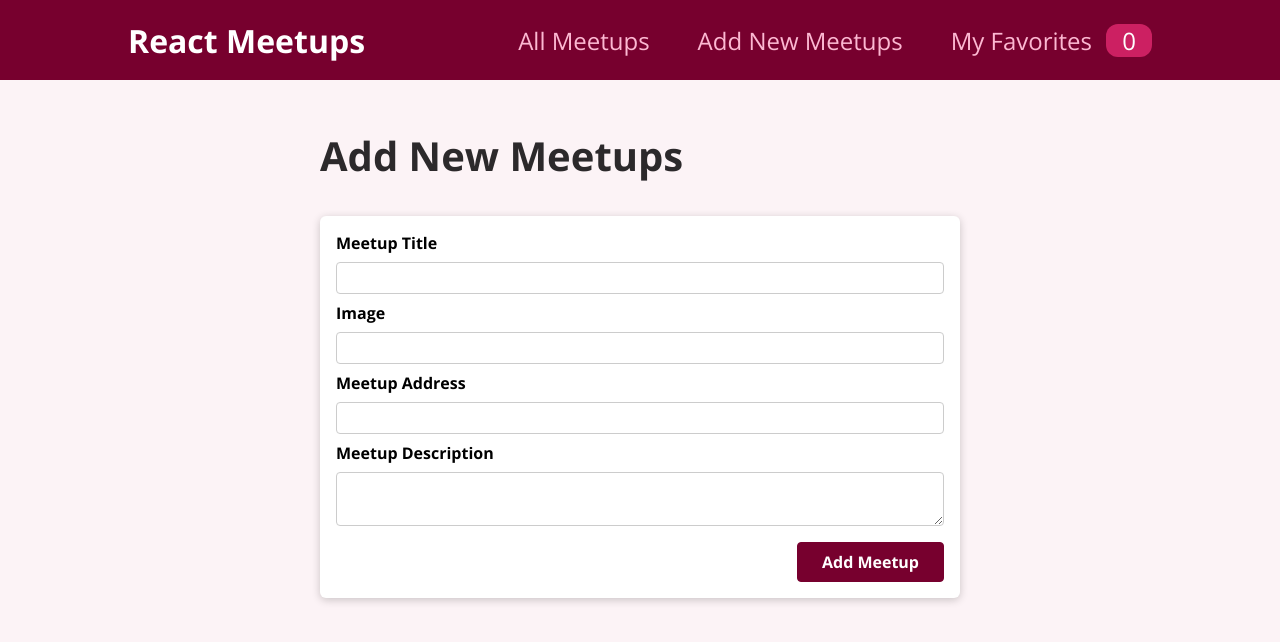
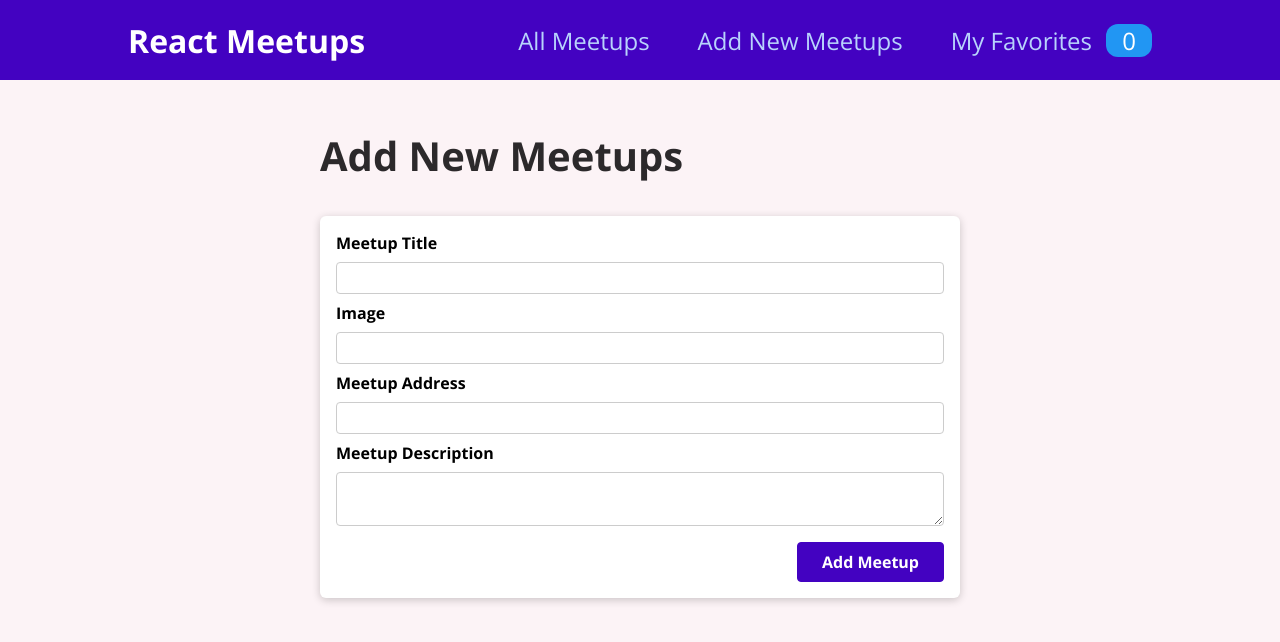
Before and after one commit to thekalpeshchoudhary/react-meetupapp, a React (Create React App) app: page /AddNewMeetups in a window 1280 px wide. Shown: the top 642 px of the page. Built offline with nearby package versions, Linux system fonts and the light colour scheme.

Commit message:
Sass implementation

```diff
--- a/package.json
+++ b/package.json
@@ -6,11 +6,11 @@
     "@testing-library/jest-dom": "^5.16.4",
     "@testing-library/react": "^13.3.0",
     "@testing-library/user-event": "^13.5.0",
-    "node-sass": "^7.0.1",
     "react": "^18.1.0",
     "react-dom": "^18.1.0",
     "react-router-dom": "^6.3.0",
     "react-scripts": "5.0.1",
+    "sass": "^1.52.3",
     "web-vitals": "^2.1.4"
   },
   "scripts": {
--- a/src/components/layouts/MainNav.module.scss
+++ b/src/components/layouts/MainNav.module.scss
@@ -1,35 +1,34 @@
+@use "../theme/_theme.scss";
+
 .header {
   width: 100%;
   height: 5rem;
   display: flex;
   align-items: center;
   justify-content: space-between;
-  background-color: #77002e;
+  background-color: theme.$primary-color;
   padding: 0 10%;
+  ul {
+    list-style: none;
+    margin: 0;
+    padding: 0;
+    display: flex;
+    align-items: baseline;
+  }
+  li {
+    margin-left: 3rem;
+  }
+  a {
+    text-decoration: none;
+    font-size: 1.5rem;
+    color: theme.$link-color;
+  }
 }
 
 .logo {
   font-size: 2rem;
   color: white;
   font-weight: bold;
-}
-
-.header ul {
-  list-style: none;
-  margin: 0;
-  padding: 0;
-  display: flex;
-  align-items: baseline;
-}
-
-.header li {
-  margin-left: 3rem;
-}
-
-.header a {
-  text-decoration: none;
-  font-size: 1.5rem;
-  color: #fcb8d2;
 }
 
 .header a:hover,
@@ -39,7 +38,7 @@
 }
 
 .badge {
-  background-color: #cc2062;
+  background-color: #2196f3;
   color: white;
   border-radius: 12px;
   padding: 0 1rem;
--- a/src/components/meetups/MeetupItem.module.scss
+++ b/src/components/meetups/MeetupItem.module.scss
@@ -1,3 +1,5 @@
+@use "../theme/_theme.scss";
+
 .item {
   margin: 1rem 0;
 }
@@ -33,8 +35,8 @@
 .actions button {
   font: inherit;
   cursor: pointer;
-  color: #77002e;
-  border: 1px solid #77002e;
+  color: theme.$primary-color;
+  border: 1px solid theme.$primary-color;
   background-color: transparent;
   padding: 0.5rem 1.5rem;
   border-radius: 4px;
--- a/src/components/meetups/NewMeetupForm.module.scss
+++ b/src/components/meetups/NewMeetupForm.module.scss
@@ -1,4 +1,4 @@
-$primary-color: #77002e;
+@use "../theme/_theme.scss";
 
 .form {
   padding: 1rem;
@@ -32,16 +32,16 @@ $primary-color: #77002e;
 .actions button {
   font: inherit;
   cursor: pointer;
-  background-color: $primary-color;
+  background-color: theme.$primary-color;
   color: white;
   padding: 0.5rem 1.5rem;
-  border: 1px solid #77002e;
+  border: 1px solid theme.$primary-color;
   border-radius: 4px;
   font-weight: bold;
 }
 
 .actions button:hover,
 .actions button:active {
-  background-color: #a50e48;
-  border-color: #a50e48;
+  background-color: #180ea5;
+  border-color: #180ea5;
 }
--- /dev/null
+++ b/src/components/theme/_theme.scss
@@ -0,0 +1,2 @@
+$primary-color: #4302c1;
+$link-color:#b8d3fc;
--- a/src/index.scss
+++ b/src/index.scss
@@ -1,5 +1,5 @@
+// @use 'App.scss';
 @import url('https://fonts.googleapis.com/css2?family=Open+Sans:wght@400;700&display=swap');
-
 * {
   box-sizing: border-box;
 }
```
Also changed, not shown: 1 other file (tests, documents, lock files or other folders).
